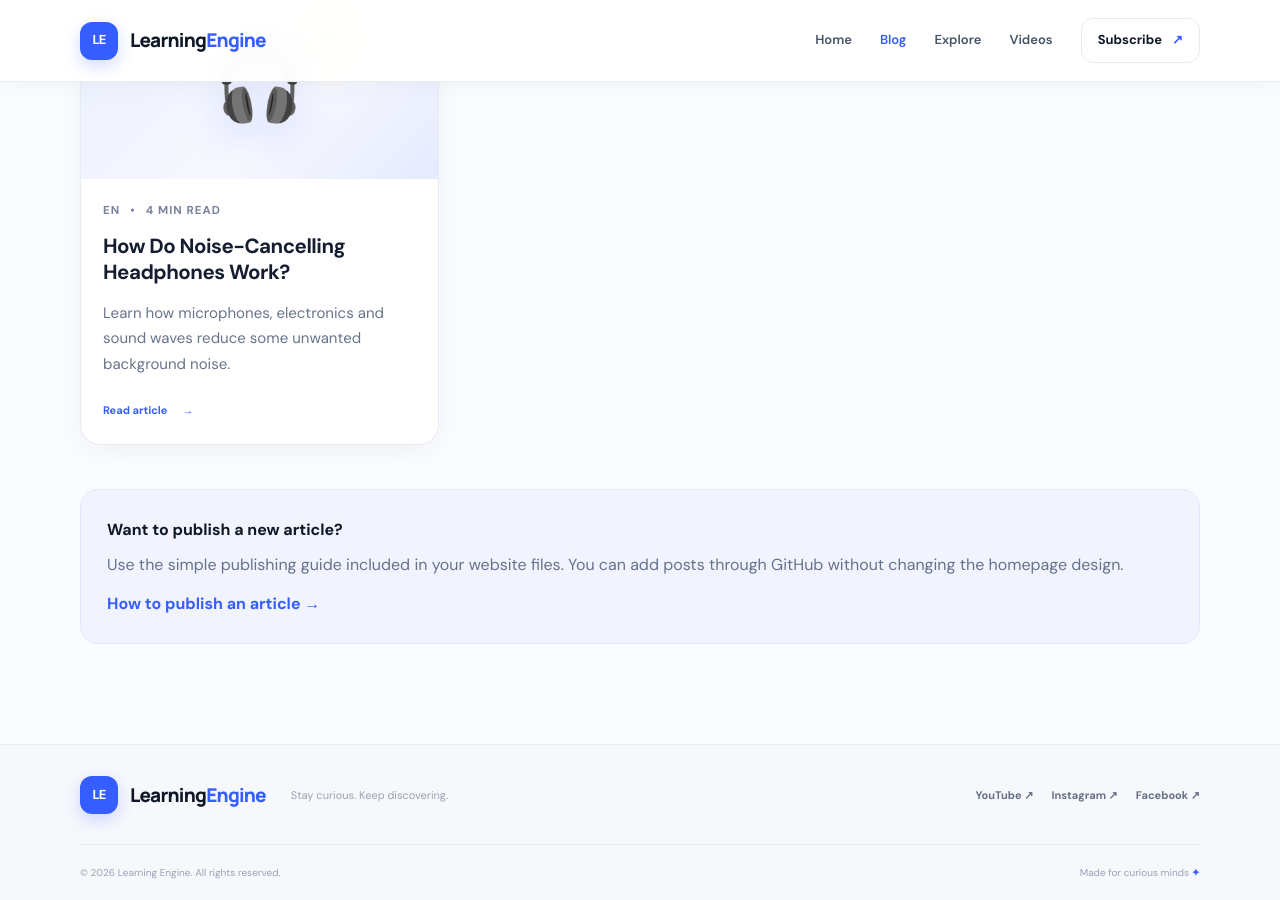
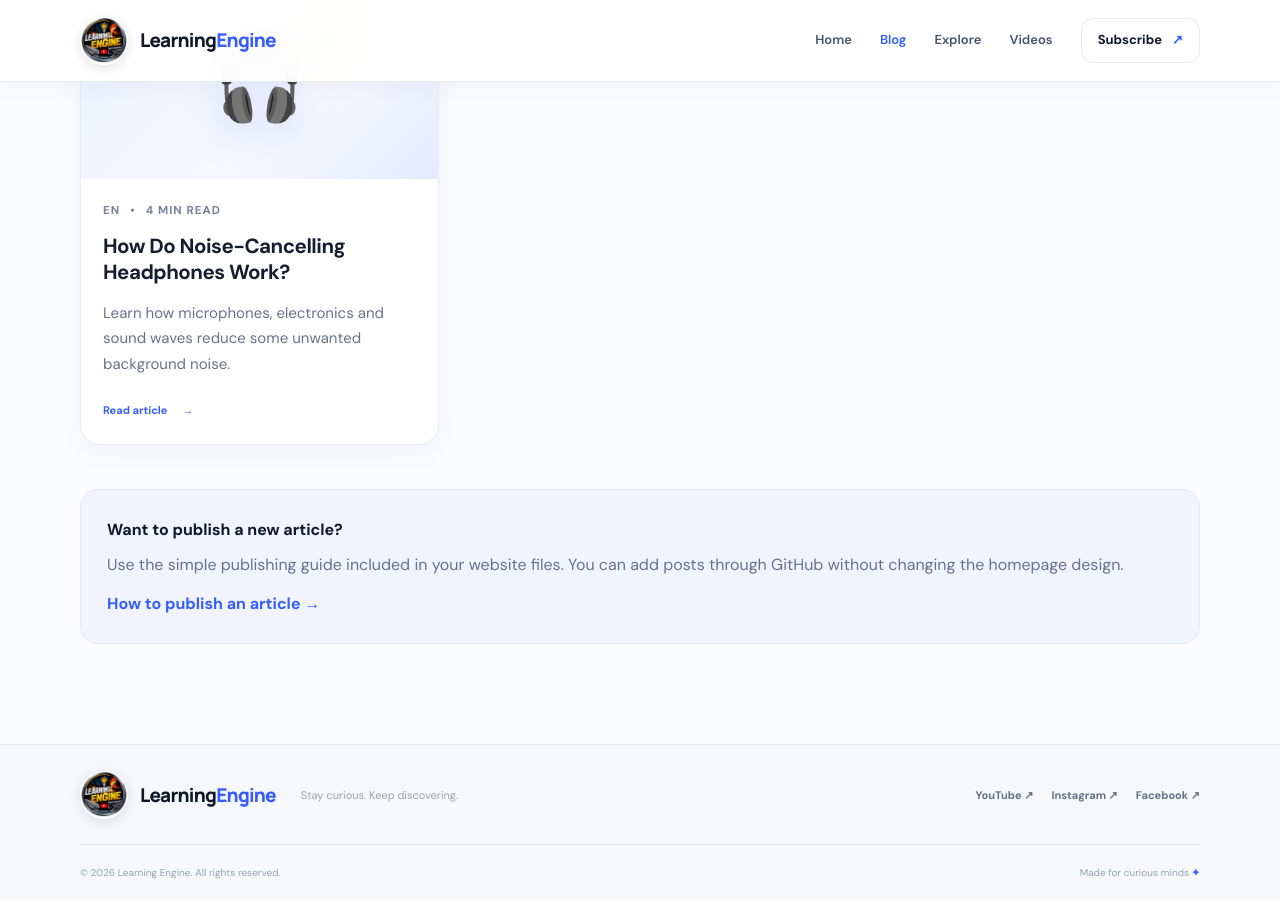
Before and after one commit to samk218-bit/learning-engine-website, a Jekyll site: the page built from blog/index.html, in a window 1280 px wide and 900 px high, scrolled down 1810 px. Built offline with Jekyll 4.4.1, drawn with Linux system fonts in a browser that asks for light colours.

Commit message:
Update blog-index.html

```diff
--- a/_layouts/blog-index.html
+++ b/_layouts/blog-index.html
@@ -7,7 +7,7 @@
 </head>
 <body class="blog-body">
   <a class="skip-link" href="#blog-main">Skip to articles</a>
-  <header class="site-header"><div class="container nav-wrap"><a class="brand" href="/"><span class="brand-mark">LE</span><span class="brand-name">Learning<span>Engine</span></span></a><nav class="main-nav blog-nav"><a href="/">Home</a><a href="/blog/" aria-current="page">Blog</a><a href="/#explore">Explore</a><a href="/#videos">Videos</a></nav><a class="nav-cta" href="https://youtube.com/@learningengine" target="_blank" rel="noopener noreferrer">Subscribe <span>↗</span></a></div></header>
+  <header class="site-header"><div class="container nav-wrap"><a class="brand" href="/"><img class="brand-logo" src="/learning-engine-logo.jpg" alt="Learning Engine Logo"><span class="brand-name">Learning<span>Engine</span></span></a><nav class="main-nav blog-nav"><a href="/">Home</a><a href="/blog/" aria-current="page">Blog</a><a href="/#explore">Explore</a><a href="/#videos">Videos</a></nav><a class="nav-cta" href="https://youtube.com/@learningengine" target="_blank" rel="noopener noreferrer">Subscribe <span>↗</span></a></div></header>
   <main id="blog-main">
     <section class="blog-hero"><div class="container"><p class="eyebrow"><span class="eyebrow-dot"></span> THE LEARNING ENGINE BLOG</p><h1>Big questions.<br><span>Clear answers.</span></h1><p>Science, engineering, space and everyday technology—explained in Hindi and English for curious minds.</p><div class="blog-language-note"><span>हिंदी</span><span>English</span><span>✦</span><span>Science made simple</span></div></div></section>
     <section class="section blog-list-section"><div class="container"><div class="section-heading"><div><p class="eyebrow">FRESH FROM THE ENGINE</p><h2>Explore the <span>articles.</span></h2></div><label class="search-box"><span>⌕</span><input id="blogSearch" type="search" placeholder="Search articles..." aria-label="Search articles"></label></div>
@@ -24,6 +24,6 @@
       <div class="publishing-tip"><strong>Want to publish a new article?</strong><p>Use the simple publishing guide included in your website files. You can add posts through GitHub without changing the homepage design.</p><a href="/PUBLISHING-GUIDE.md">How to publish an article →</a></div>
     </div></section>
   </main>
-  <footer class="site-footer"><div class="container footer-top"><a class="brand brand-footer" href="/"><span class="brand-mark">LE</span><span class="brand-name">Learning<span>Engine</span></span></a><p>Stay curious. Keep discovering.</p><div class="social-links"><a href="https://youtube.com/@learningengine" target="_blank" rel="noopener noreferrer">YouTube ↗</a><a href="https://www.instagram.com/learningengine.official" target="_blank" rel="noopener noreferrer">Instagram ↗</a><a href="https://www.facebook.com/learningengine.official" target="_blank" rel="noopener noreferrer">Facebook ↗</a></div></div><div class="container footer-bottom"><span>© {{ site.time | date: "%Y" }} Learning Engine. All rights reserved.</span><span>Made for curious minds <b>✦</b></span></div></footer>
+  <footer class="site-footer"><div class="container footer-top"><a class="brand brand-footer" href="/"><img class="brand-logo" src="/learning-engine-logo.jpg" alt="Learning Engine Logo"><span class="brand-name">Learning<span>Engine</span></span></a><p>Stay curious. Keep discovering.</p><div class="social-links"><a href="https://youtube.com/@learningengine" target="_blank" rel="noopener noreferrer">YouTube ↗</a><a href="https://www.instagram.com/learningengine.official" target="_blank" rel="noopener noreferrer">Instagram ↗</a><a href="https://www.facebook.com/learningengine.official" target="_blank" rel="noopener noreferrer">Facebook ↗</a></div></div><div class="container footer-bottom"><span>© {{ site.time | date: "%Y" }} Learning Engine. All rights reserved.</span><span>Made for curious minds <b>✦</b></span></div></footer>
   <script src="/blog.js" defer></script>
 </body></html>
```
